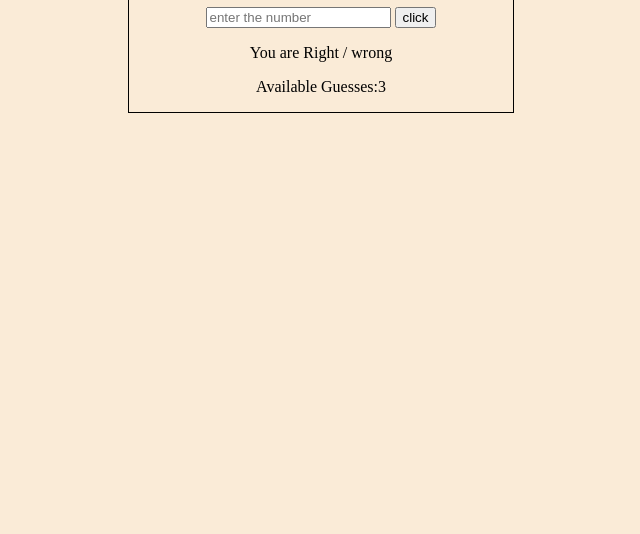
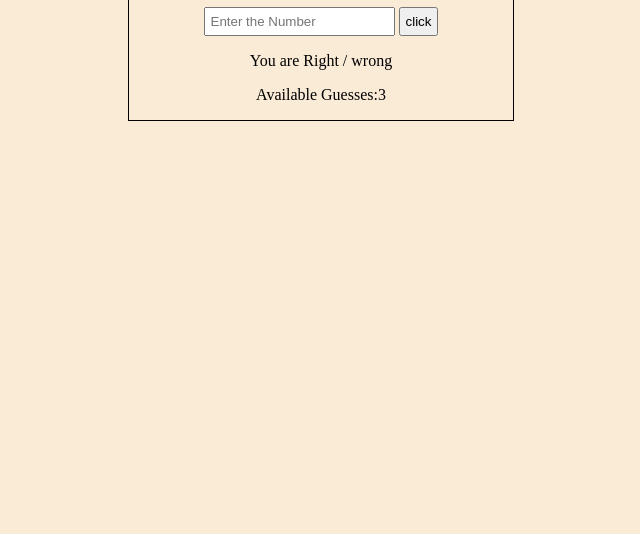
Before and after one commit to Arivarasu15/Guess-the-number, a plain HTML site: page indux.html in a window 1280 px wide. Shown: the part 266-800 px from the top of the page, without its empty margins (320-960 px from the left). Drawn offline with Linux system fonts and the light colour scheme.

Commit message:
updated css

```diff
--- a/indux.html
+++ b/indux.html
@@ -15,11 +15,15 @@
         margin-left: 35%;
         background-color: antiquewhite;
     }
+
+    input,button{
+        padding: 5px;
+    }
 </style>
 
 <body>
     <h1> Guess the Number 1 to 5</h1>
-    <input type="text" placeholder="enter the number" id="input">
+    <input type="text" placeholder="Enter the Number" id="input">
     <button id="btn" onclick="checkthenumber()">click</button>
     <p id="result">You are Right / wrong</p>
     <p id="gueses">Available Guesses:3</p>
```
